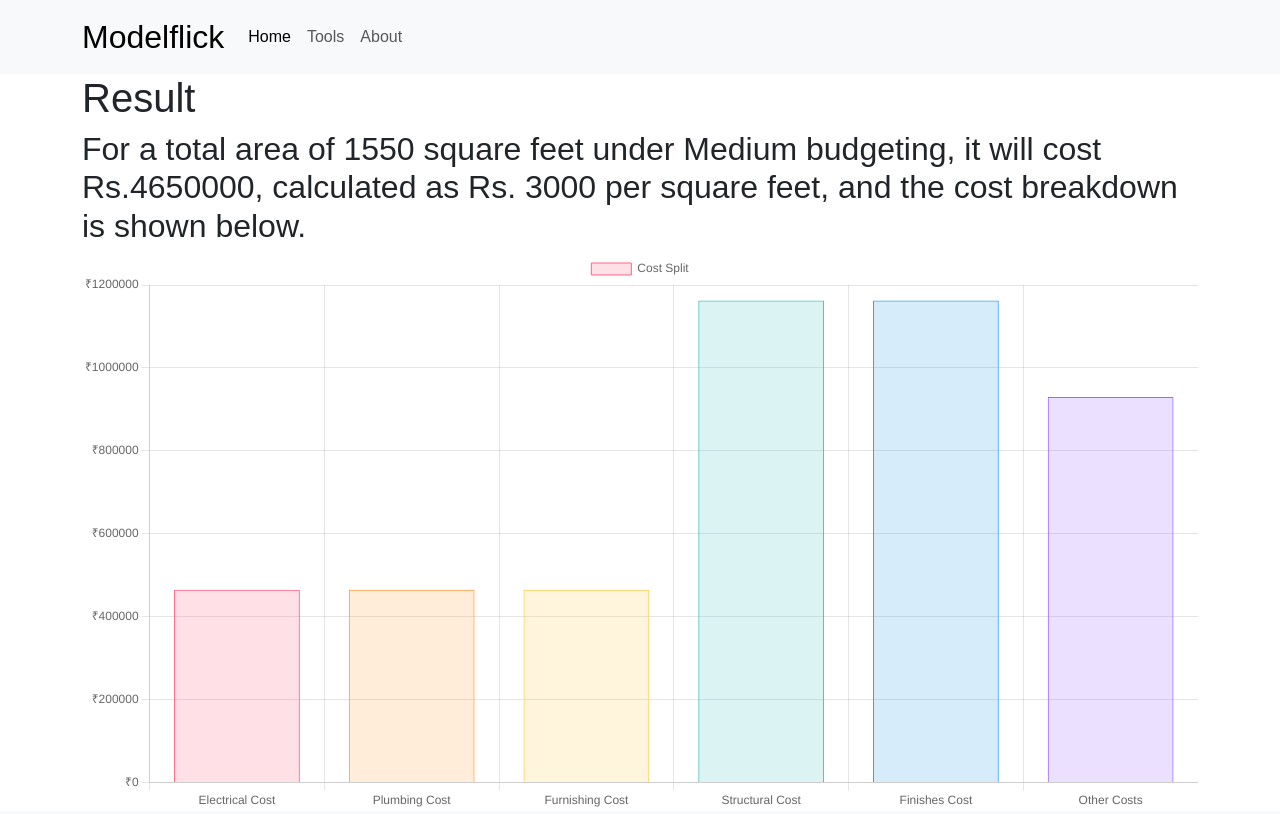
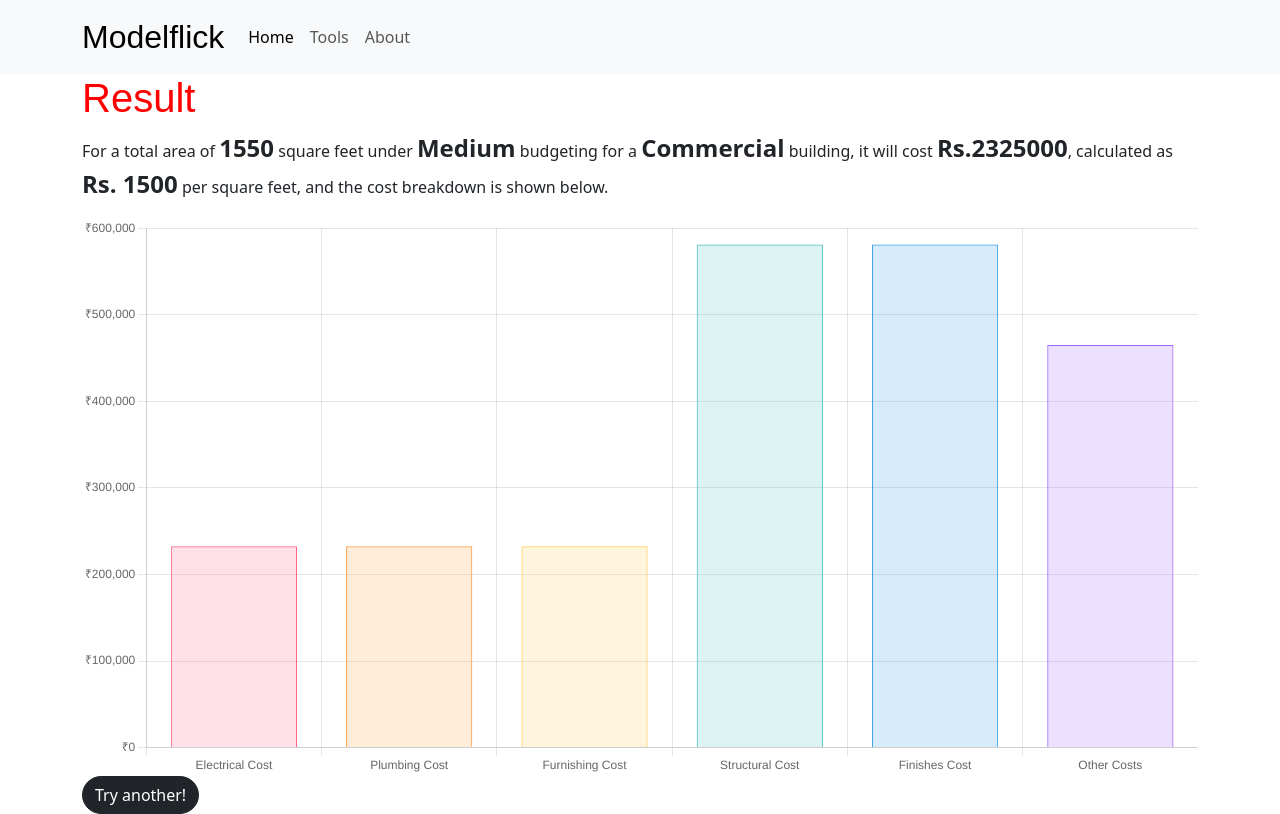
Before and after one commit to Arunarchitect/Piechart, a Django app: page /result/ in a window 1280 px wide. Run offline with Django 4.2, Linux system fonts and the light colour scheme; data comes from the database, SQL or seed files in the repository; both versions use the stored data as it was after the commit; some web fonts are replaced.

Commit message:
added building type

```diff
--- a/pie/forms.py
+++ b/pie/forms.py
@@ -7,11 +7,14 @@ class CostfinderForm(forms.ModelForm):
         fields = [
             'area',
             'cost_choice',
+            'occupancy',
         ]
         labels = {
             'area': 'Total Built-up Area (sq.ft)',  # Change 'Custom Area Label' to your desired label
             'cost_choice': 'Budgeting',  # Change 'Custom Cost Choice Label' to your desired label
+            'occupancy': 'Building Type'
         }
         widgets = {
             'cost_choice': forms.RadioSelect,  # Use the RadioSelect widget for cost_choice field
+            'occupancy': forms.RadioSelect,
         }
--- a/pie/models.py
+++ b/pie/models.py
@@ -9,8 +9,13 @@ class Costfinder(models.Model):
         ('Luxury', 'Luxury'),
         ('Ultra Luxury', 'Ultra Luxury'),
     ]
+    OCCUPANCIES = [
+        ('Residence', 'Residence'),
+        ('Commercial', 'Commercial'),
+    ]
 
     cost_choice = models.CharField(max_length=20, choices=COST_CHOICES,  default='Medium')
+    occupancy = models.CharField(max_length=50, choices=OCCUPANCIES,  default='Residence')
     area = models.PositiveIntegerField(validators=[MinValueValidator(1)])
     image = models.ImageField(upload_to='default/image.png', default='image.png')
 
--- a/pie/static/css/main.css
+++ b/pie/static/pie/css/main.css
@@ -7,10 +7,16 @@
 }
 
 html,
-body {
+h1 {
     font-family: 'Ysabeau Infant', sans-serif;
+    color: red;
 
 }
+
+.bold-value {
+    font-weight: bold;
+    font-size: x-large;
+  }
 
 .fw-500{
     font-weight: 500 !important;
--- a/pie/templates/base/base.html
+++ b/pie/templates/base/base.html
@@ -6,7 +6,7 @@
     <meta name="viewport" content="width=device-width, initial-scale=1">
     <title>Modelflick</title>
     <link href="https://cdn.jsdelivr.net/npm/bootstrap@5.3.1/dist/css/bootstrap.min.css" rel="stylesheet" integrity="sha384-4bw+/aepP/YC94hEpVNVgiZdgIC5+VKNBQNGCHeKRQN+PtmoHDEXuppvnDJzQIu9" crossorigin="anonymous">
-    <link rel="stylesheet" href="{% static 'css/main.css' %}">
+    <link rel="stylesheet" href="{% static 'pie/css/main.css' %}">
     <!-- Google tag (gtag.js) -->
     <script async src="https://www.googletagmanager.com/gtag/js?id=G-W5MZBSCF4M"></script>
     <script>
--- a/pie/templates/pie/result.html
+++ b/pie/templates/pie/result.html
@@ -4,20 +4,20 @@
 {% include "../base/navbar.html" %}
 <div class="container">
     <h1>Result</h1>
-        <h2>For a total area of {{ area }} square feet under {{ cost_choice }} budgeting, it will cost Rs.{{ cost }}, calculated as Rs. {{ cost_factor }} per square feet, and the cost breakdown is shown below.</h2>
+        <p>For a total area of <strong class="bold-value">{{ area }}</strong> square feet under <strong class="bold-value">{{ cost_choice }}</strong> budgeting for a <strong class="bold-value">{{ occupancy }}</strong> building, it will cost <strong class="bold-value">Rs.{{ cost }}</strong>, calculated as <strong class="bold-value">Rs. {{ cost_factor }}</strong> per square feet, and the cost breakdown is shown below.</p>
     {% load static %}
     <canvas id="costSplitChart"></canvas>
 
 
     <script src="https://cdn.jsdelivr.net/npm/chart.js"></script>
     <!-- <script src="{% static 'main.js' %}"></script> -->
-    <script>
+    <script type="text/javascript">
         var costSplitLabel = {{ cost_split_label|safe }};
         var costSplitData = {{ cost_split|safe }};
 
-        // Prefix the rupee symbol to Y-axis tick labels
+        // Prefix the rupee symbol to Y-axis tick labels and add commas
         function formatRupee(value) {
-            return '\u20B9' + value;
+            return '\u20B9' + value.toString().replace(/\B(?=(\d{3})+(?!\d))/g, ",");
         }
 
         var ctx = document.getElementById('costSplitChart').getContext('2d');
@@ -26,7 +26,6 @@
             data: {
                 labels: costSplitLabel,
                 datasets: [{
-                    label: 'Cost Split',
                     data: costSplitData,
                     backgroundColor: [
                         'rgba(255, 99, 132, 0.2)',
@@ -48,6 +47,18 @@
                 }]
             },
             options: {
+                plugins: {
+                    legend: {
+                        display: false // Hide the legend
+                    },
+                    tooltip: {
+                        callbacks: {
+                            label: function(context) {
+                                return formatRupee(context.parsed.y);
+                            }
+                        }
+                    }
+                },
                 scales: {
                     y: {
                         beginAtZero: true,
@@ -61,5 +72,11 @@
             }
         });
     </script>
+    <button type="button" class="btn btn-dark rounded-pill fs-8 fw-500">
+        <a href="{% url 'home' %}" style="text-decoration: none; color: white;">
+        Try another!
+
+    </button>
+
 </div>
 {% endblock %}
--- a/pie/templates/pie/tools.html
+++ b/pie/templates/pie/tools.html
@@ -10,7 +10,10 @@
 <form method="post">
     {% csrf_token %}
     {{ form.as_p }}
-    <button type="submit">Submit</button>
+    <button type="submit" class="btn btn-dark rounded-pill fs-8 fw-500">
+        Submit
+
+    </button>
 </form>
 </div>
 {% endblock content %}
--- a/pie/views.py
+++ b/pie/views.py
@@ -76,6 +76,7 @@ def tools(request):
             cleaned_data = form.cleaned_data
             cost_choice = cleaned_data['cost_choice']
             area = cleaned_data['area']
+            occupancy = cleaned_data['occupancy']
 
             cost_factors = {
                 'Ultra Low Cost': 2000,
@@ -120,13 +121,32 @@ def r(request):
     if first_costfinder_entry and first_costfinder_entry.image:
         area = first_costfinder_entry.area
         cost_choice = first_costfinder_entry.cost_choice
-        cost_factors = {
-                'Ultra Low Cost': 2000,
-                'Low Cost': 2500,
-                'Medium': 3000,
-                'Luxury': 3500,
-                'Ultra Luxury': 4000,
-                }
+        occupancy = first_costfinder_entry.occupancy
+        if occupancy == 'Residential':
+            cost_factors = {
+                'Ultra Low Cost': 1000,
+                'Low Cost': 1500,
+                'Medium': 2400,
+                'Luxury': 2800,
+                'Ultra Luxury': 3500,
+            }
+        elif occupancy == 'Commercial':
+            cost_factors = {
+                'Ultra Low Cost': 500,
+                'Low Cost':1000,
+                'Medium': 1500,
+                'Luxury': 2000,
+                'Ultra Luxury': 3000,
+            }
+        else:
+            cost_factors = {
+                'Ultra Low Cost': 1500,
+                'Low Cost': 2000,
+                'Medium': 2500,
+                'Luxury': 3000,
+                'Ultra Luxury': 3500,
+            }
+
         cost = cost_factors[cost_choice] * area
         cost_split_label = ['Electrical Cost', 'Plumbing Cost', 'Furnishing Cost', 'Structural Cost', 'Finishes Cost', 'Other Costs']
         cost_split = [0.10 * cost, 0.10 * cost, 0.10 * cost, 0.25 * cost, 0.25 * cost, 0.20 * cost]
@@ -144,7 +164,7 @@ def r(request):
         'cost_choice': cost_choice,
         'cost_split' : cost_split,
         'cost_split_label' : cost_split_label,
-        'image_url': image_url,
+        'occupancy' : occupancy,
     }
 
     return render(request, 'pie/result.html', context)
--- a/piechart/settings.py
+++ b/piechart/settings.py
@@ -119,7 +119,7 @@ USE_TZ = True
 # https://docs.djangoproject.com/en/4.2/howto/static-files/
 
 STATIC_URL = 'static/'
-# STATICFILES_DIRS = [BASE_DIR / 'pie/static'] #uncoment in debug mode
+# STATICFILES_DIRS = [os.path.join(BASE_DIR ,'pie', 'static')] #uncoment in debug mode
 
 STATIC_ROOT = os.path.join(BASE_DIR, 'static/') #uncomment in production mode
 # Default primary key field type
```
Also changed, not shown: db.sqlite3, media/image.png, pie/migrations/0013_costfinder_occupancy.py (added), pie/static/pie/js/main.js (renamed from pie/static/js/main.js).
